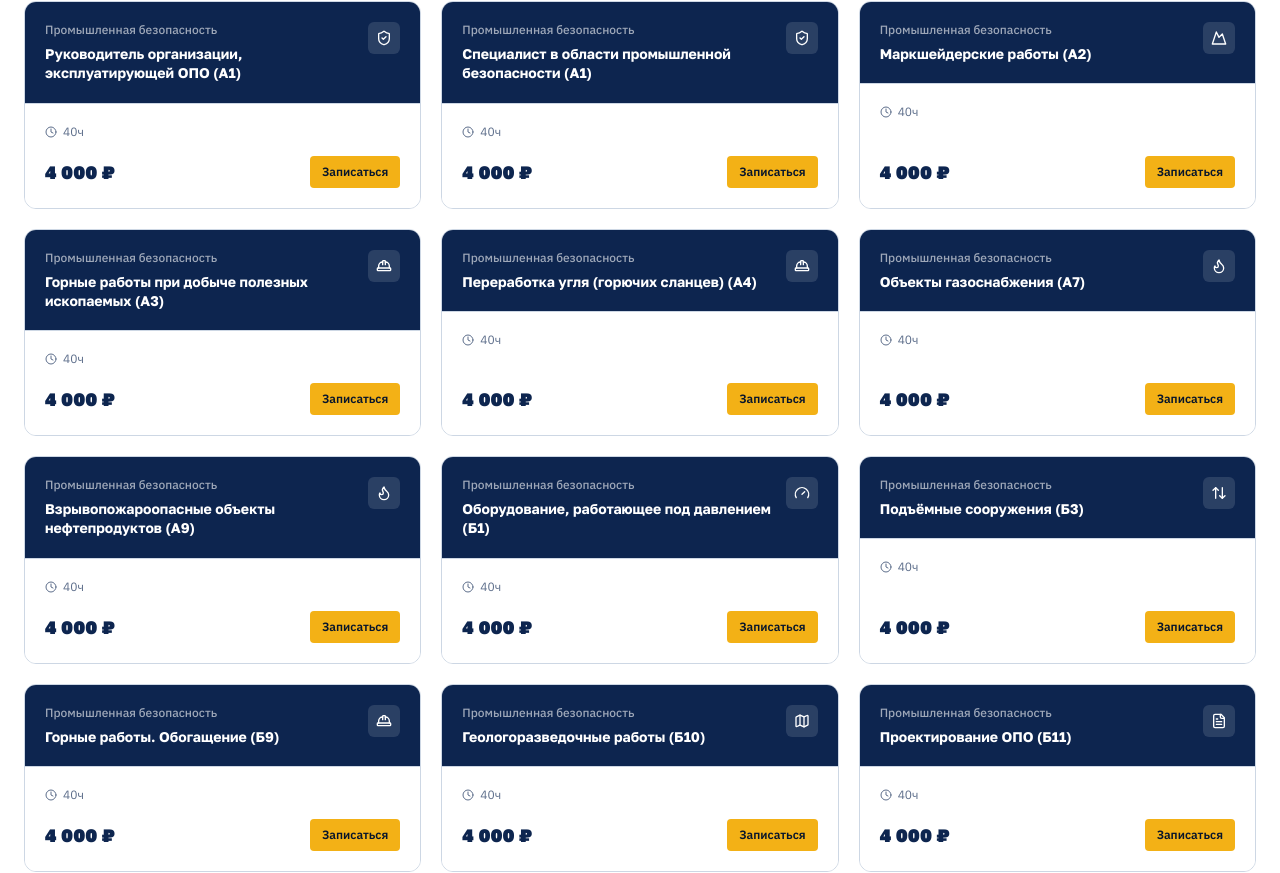
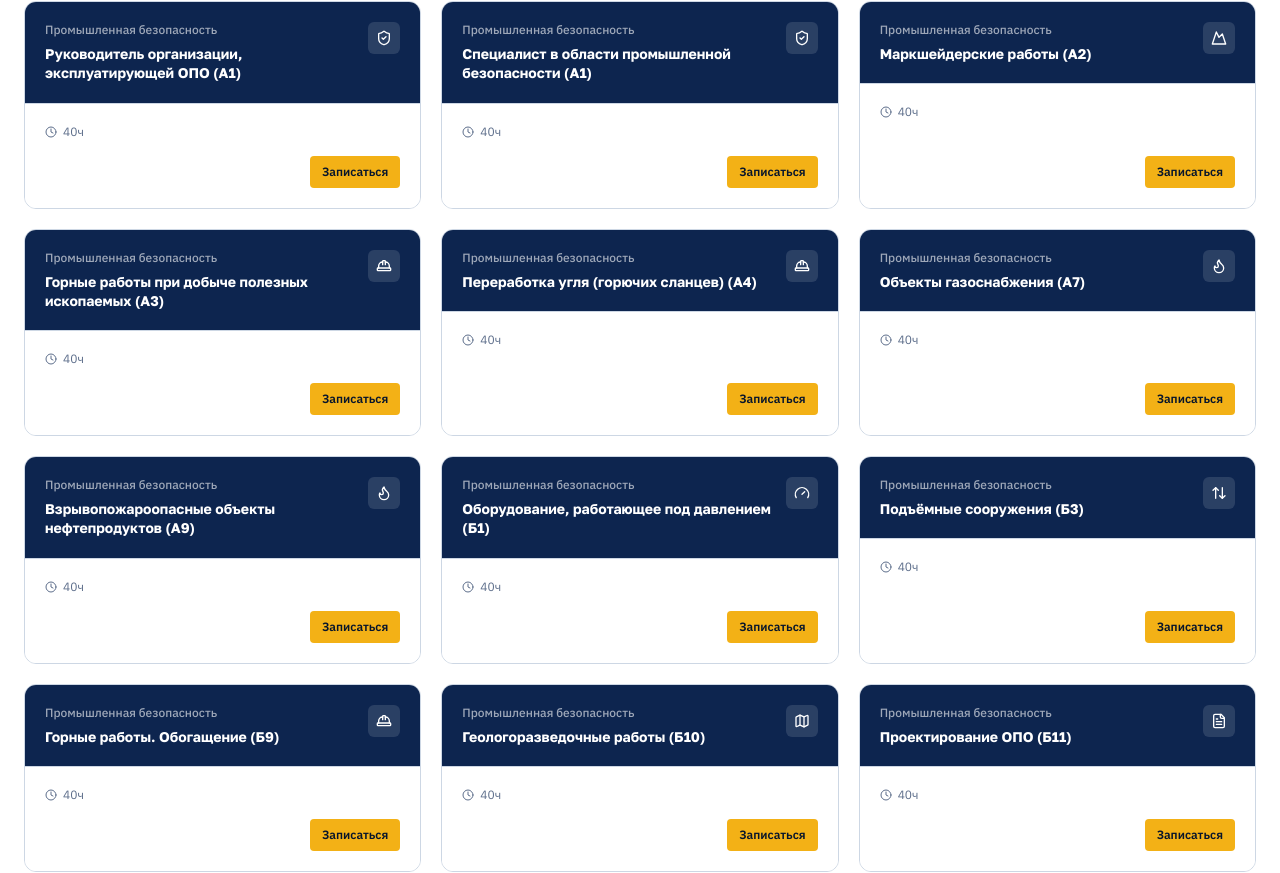
Before and after one commit to pr-poehali-dev/gorgazneft-website-migration, a React (Vite) app: page / in a window 1280 px wide. Shown: the part 4156-5029 px from the top of the page. Built offline with nearby package versions, Linux system fonts and the light colour scheme.

Commit message:
Удалить цены из курсов

```diff
--- a/src/components/sections/MainSections.tsx
+++ b/src/components/sections/MainSections.tsx
@@ -282,10 +282,7 @@ export default function MainSections() {
                       <Icon name="Clock" size={12} />
                       <span>{c.hours}</span>
                     </div>
-                    <div className="flex items-center justify-between">
-                      <div className="font-golos text-lg font-black" style={{ color: "hsl(218,72%,18%)" }}>
-                        {c.price.toLocaleString("ru-RU")} ₽
-                      </div>
+                    <div className="flex items-center justify-end">
                       <a
                         href="#enrollment"
                         className="inline-flex items-center gap-1.5 text-xs font-semibold px-3 py-2 rounded transition-opacity hover:opacity-80"
```
